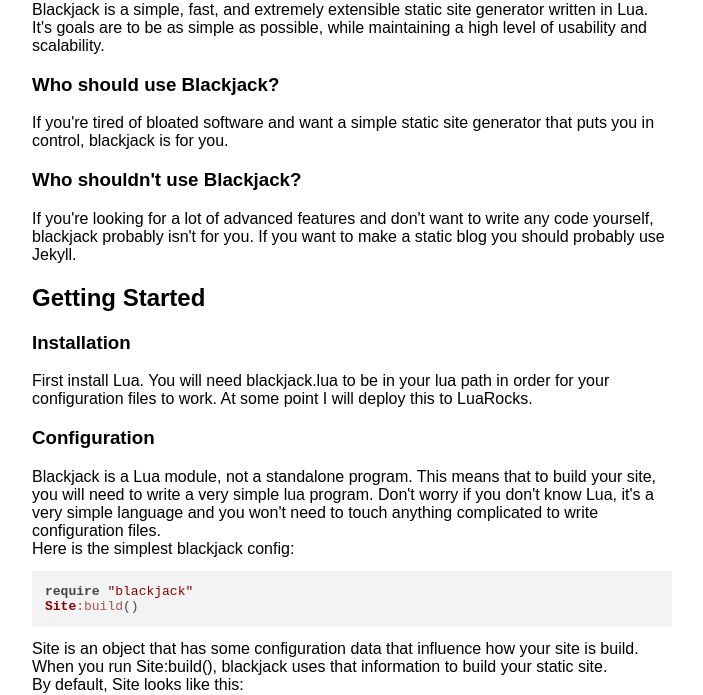
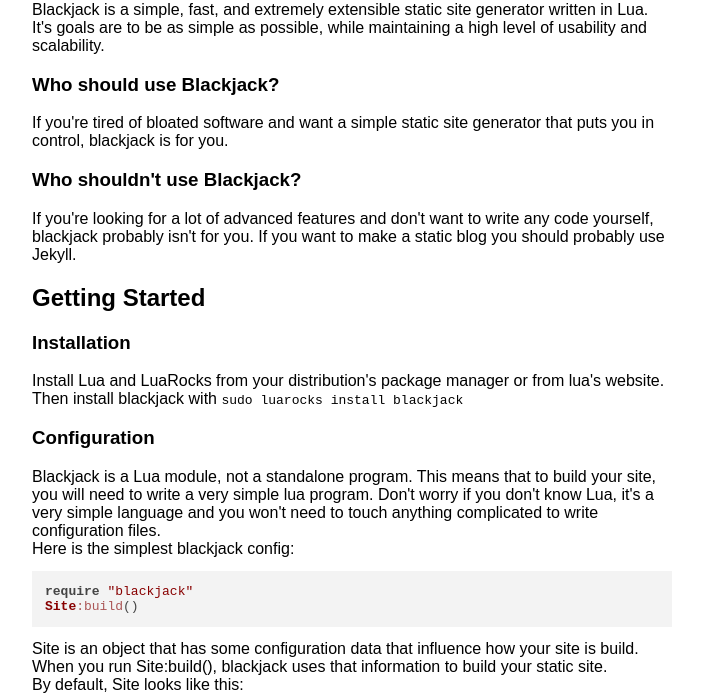
Before and after one commit to swissChili/blackjack, a plain HTML site: page docs/site/index.html in a window 1280 px wide. Shown: the part 125-820 px from the top of the page, without its empty margins (288-991 px from the left). Drawn offline with nearby package versions, Linux system fonts and the light colour scheme.

```diff
--- a/docs/site/index.html
+++ b/docs/site/index.html
@@ -29,8 +29,8 @@ Jekyll.
 <br>
 <h2> Getting Started</h2>
 <h3> Installation</h3>
-First install Lua. You will need blackjack.lua to be in your lua path in order for your
-configuration files to work. At some point I will deploy this to LuaRocks.
+Install Lua and LuaRocks from your distribution's package manager or from lua's website.
+Then install blackjack with <code>sudo luarocks install blackjack</code>
 <br>
 <h3> Configuration</h3>
 Blackjack is a Lua module, not a standalone program. This means that to build your site, you
```
Also changed, not shown: 4 other files.
